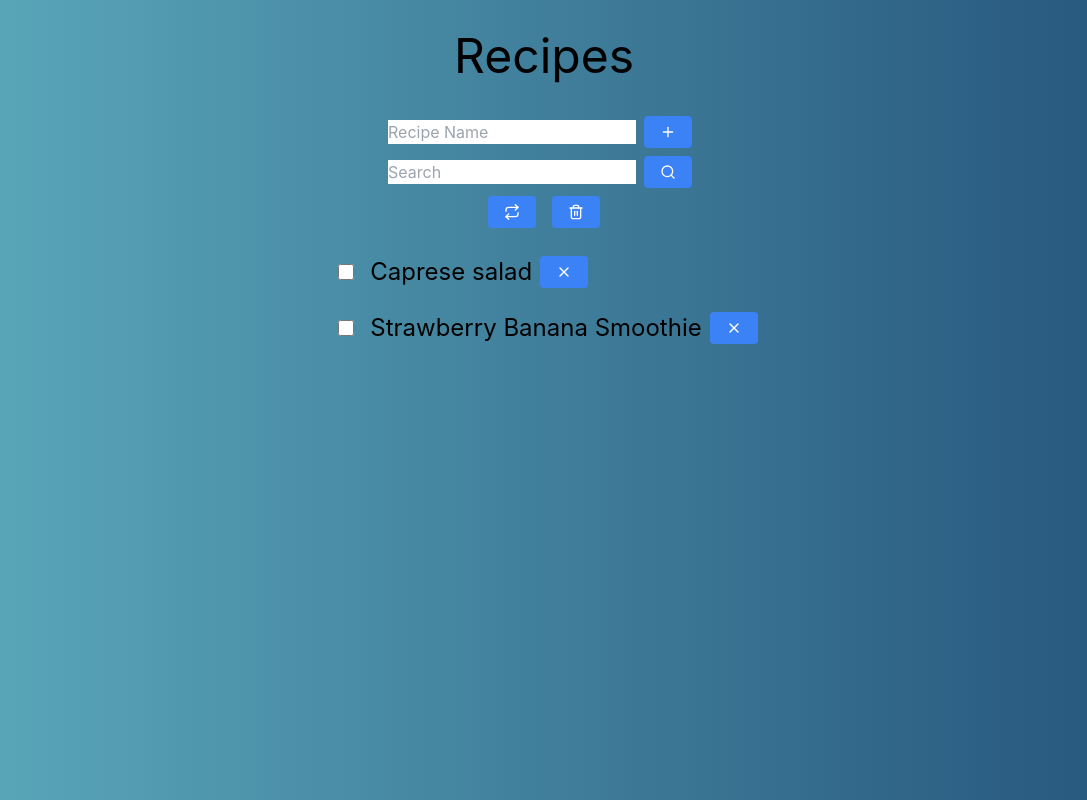
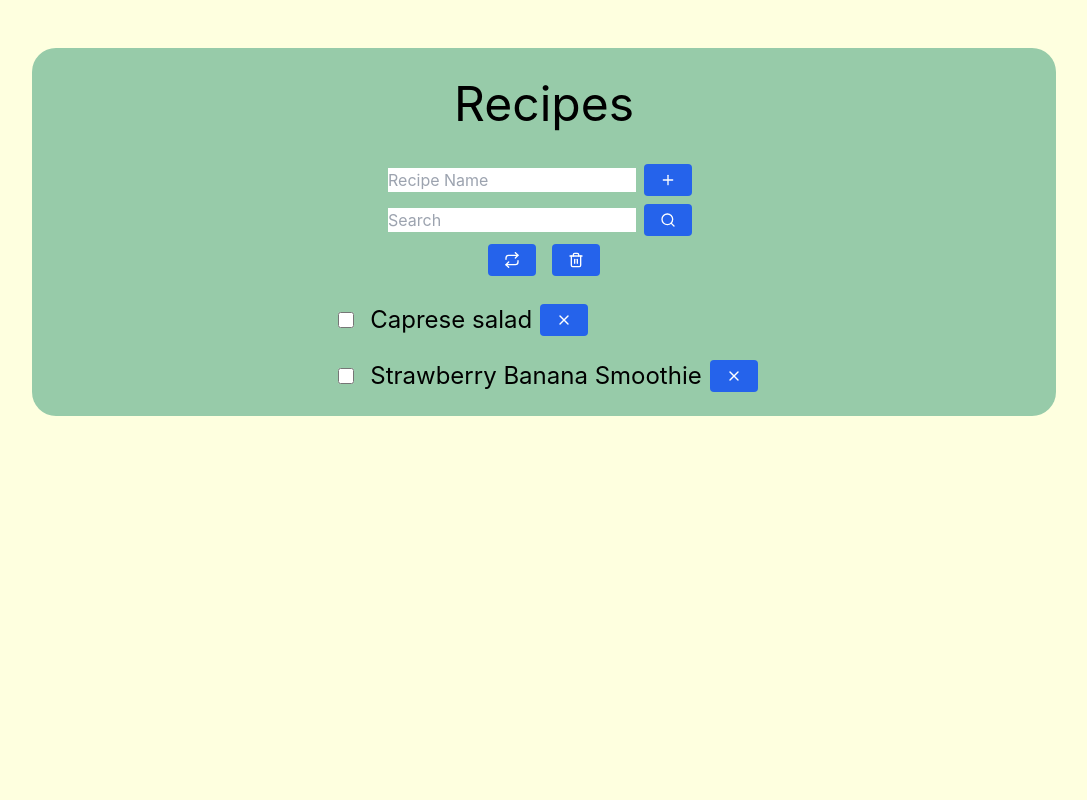
Before and after one commit to cw417/react-recipes, a React (Create React App) app: page / in a window 1280 px wide. Shown: the whole page, without its empty margins (96-1183 px from the left). Built offline with nearby package versions, Linux system fonts and the light colour scheme.

Commit message:
Update styling

```diff
--- a/public/index.html
+++ b/public/index.html
@@ -24,7 +24,7 @@
       work correctly both with client-side routing and a non-root public URL.
       Learn how to configure a non-root public URL by running `npm run build`.
     -->
-    <title>React App</title>
+    <title>React Recipes</title>
   </head>
   <body>
     <noscript>You need to enable JavaScript to run this app.</noscript>
--- a/src/App.css
+++ b/src/App.css
@@ -3,13 +3,18 @@
 @tailwind utilities;
 
 body {
-  background: linear-gradient(to right, #5dacbd, #24527a);
+  background-color: #feffdf;
 }
 
 .btn {
-  @apply bg-blue-500 hover:bg-blue-400 text-white font-bold mx-2 my-1 py-2 px-4 rounded;
+  @apply bg-blue-600 hover:bg-blue-500 text-white font-bold mx-2 my-1 py-2 px-4 rounded;
+
 }
 
 .chkbx {
   @apply m-4 w-4 h-4 border border-gray-300 bg-white checked:bg-blue-500;
 }
+
+.recipes {
+  background-color: #97cba9;
+}
--- a/src/App.js
+++ b/src/App.js
@@ -245,7 +245,7 @@ function App() {
 
   return (
     <>
-      <div className='flex flex-col items-center justify-center'>
+      <div className='recipes flex flex-col items-center justify-center mx-32 my-12 rounded-3xl'>
         <div className='items-center'>
           <div className='text-5xl text-center m-8'>
             Recipes
```
